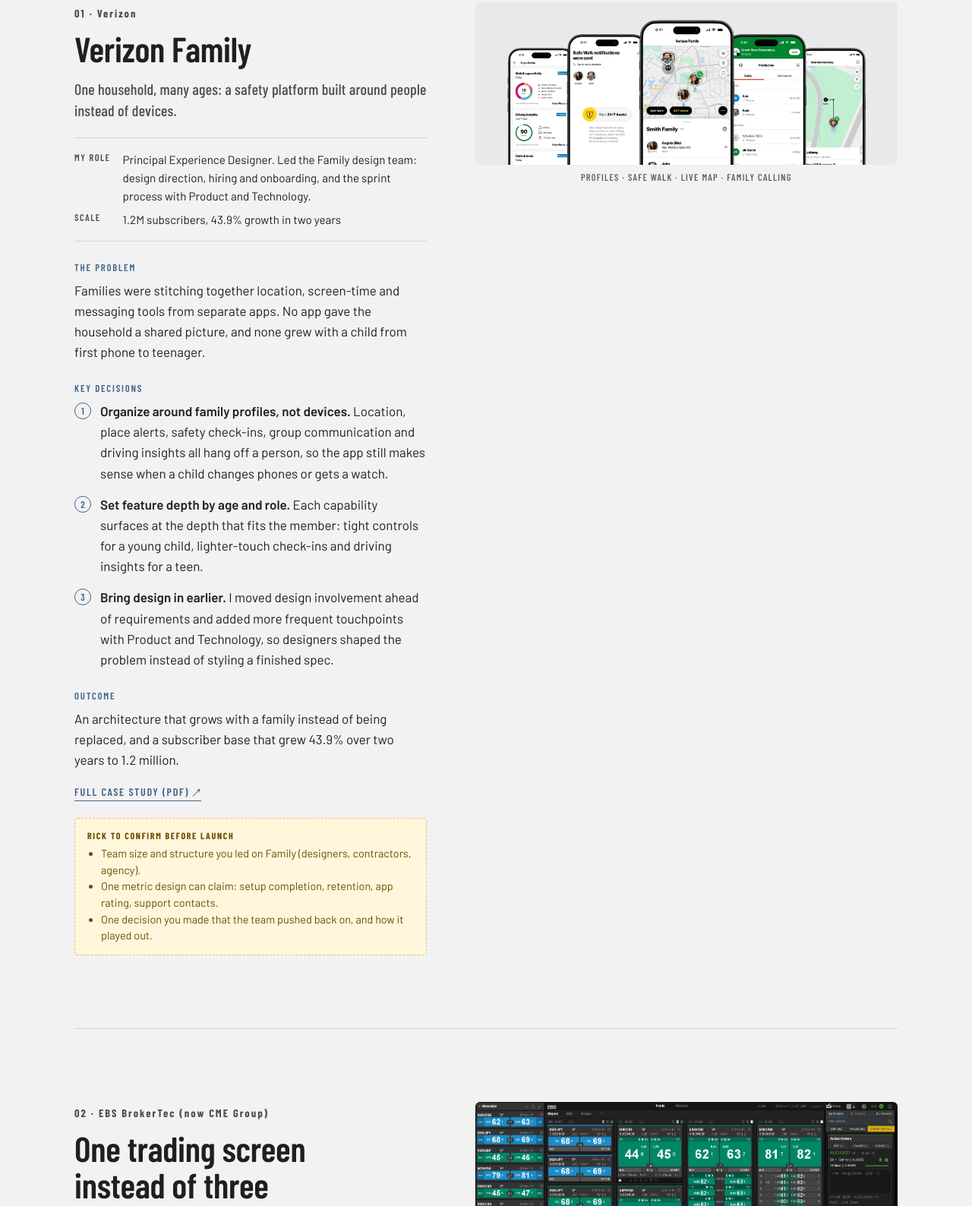
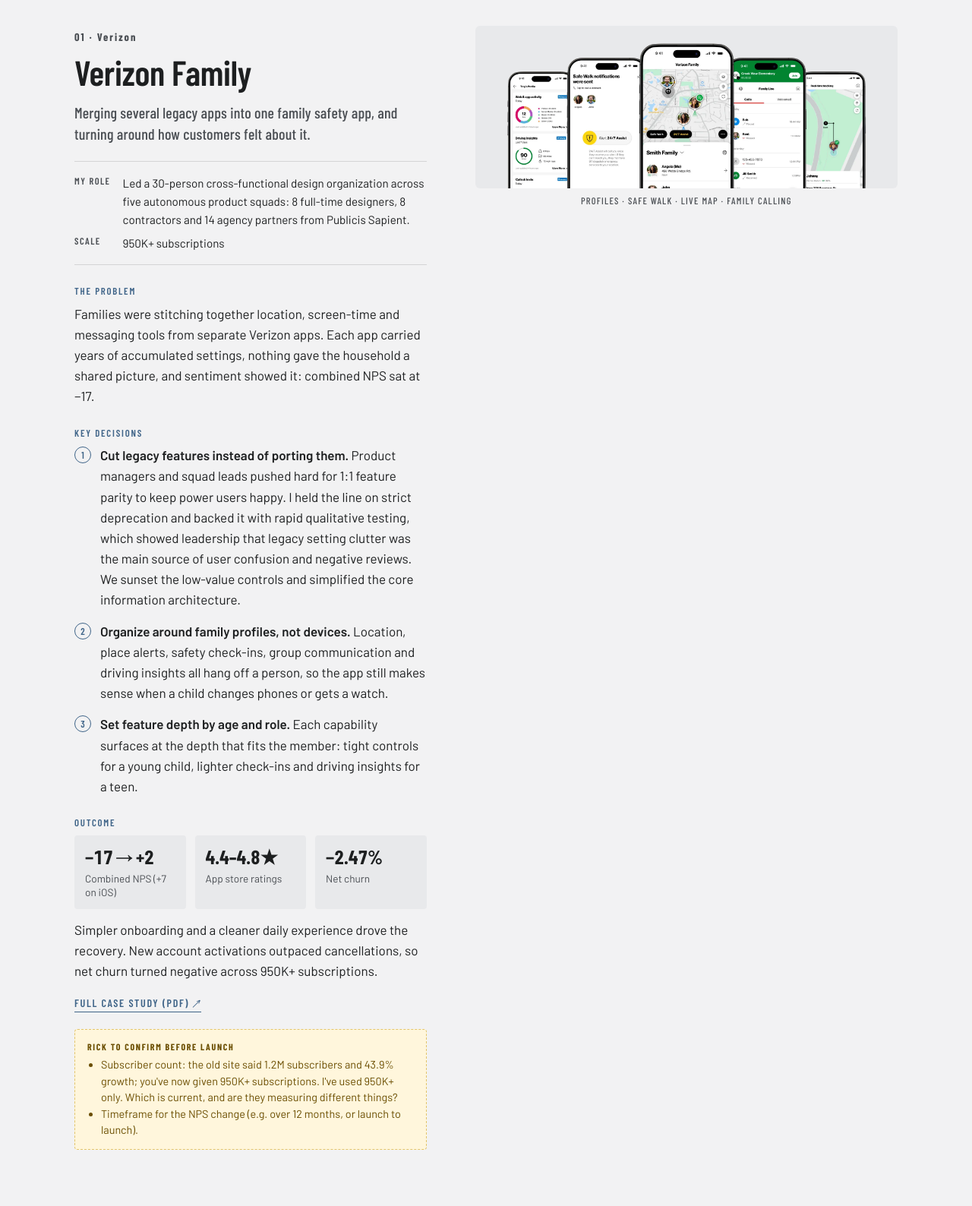
Before and after one commit to graphixkid-cloud/portfolio, a plain HTML site: page index.html in a window 1280 px wide. Shown: the part 1173-2761 px from the top of the page at 76% size. Drawn offline with nearby package versions, Linux system fonts and the light colour scheme.

Commit message:
Verizon Family: team structure, deprecation decision, NPS/ratings/churn outcomes

```diff
--- a/index.html
+++ b/index.html
@@ -4,7 +4,7 @@
 <meta charset="utf-8">
 <meta name="viewport" content="width=device-width, initial-scale=1, viewport-fit=cover">
 <title>Rick Hollandsworth — Principal Product Designer</title>
-<meta name="description" content="Principal Product Designer with 20+ years in high-stakes products: FX trading interfaces at EBS BrokerTec and Verizon's connected-family apps and wearables. Led 30+ designers at Verizon.">
+<meta name="description" content="Principal Product Designer with 20+ years in high-stakes products: FX trading interfaces at EBS BrokerTec and Verizon's connected-family apps and wearables. Led a 30-person design organization at Verizon.">
 <link rel="canonical" href="https://rickhollandsworth.com/">
 <meta property="og:type" content="website">
 <meta property="og:url" content="https://rickhollandsworth.com/">
@@ -113,6 +113,11 @@ section.block{padding-block:clamp(64px,9vw,112px)}
 .decisions li::before{content:counter(d);position:absolute;left:0;top:2px;width:22px;height:22px;border-radius:50%;border:1px solid var(--accent);color:var(--accent);font:600 .8rem/20px var(--font-display);text-align:center}
 .decisions b{font-weight:600}
 .outcome{margin-top:4px;font-size:var(--step-0)}
+.case-stats{display:grid;grid-template-columns:repeat(3,minmax(0,1fr));gap:12px;margin:4px 0 14px}
+.case-stats div{background:var(--surface);border-radius:4px;padding:14px 14px 12px}
+.case-stats b{display:block;font:700 1.6rem/1.1 var(--font-display);font-variant-numeric:tabular-nums;white-space:nowrap}
+.case-stats span{display:block;margin-top:6px;font-size:.85rem;line-height:1.35;color:var(--ink-2)}
+@media (max-width:480px){.case-stats{grid-template-columns:minmax(0,1fr)}}
 .links{display:flex;flex-wrap:wrap;gap:10px 22px;margin-top:22px}
 .links a{font:600 .88rem/1 var(--font-display);letter-spacing:.12em;text-transform:uppercase;text-decoration:none;border-bottom:1px solid currentColor;padding-bottom:4px}
 .media{display:grid;gap:16px;align-content:start}
@@ -198,14 +203,14 @@ section.block{padding-block:clamp(64px,9vw,112px)}
   <div class="wrap">
     <p class="label">Principal Product Designer · 20+ years · Remote</p>
     <h1 id="hero-title">Trading floors to family wrists.</h1>
-    <p class="lede">I design high-stakes products for the people who depend on them: <strong>FX trading screens at EBS BrokerTec</strong> handling $41B a day, and <strong>Verizon's connected-family apps and wearables</strong>, where every product serves two people at once. Most recently I led 30+ designers across Verizon's consumer portfolio.</p>
+    <p class="lede">I design high-stakes products for the people who depend on them: <strong>FX trading screens at EBS BrokerTec</strong> handling $41B a day, and <strong>Verizon's connected-family apps and wearables</strong>, where every product serves two people at once. Most recently I led a 30-person design organization across Verizon's consumer portfolio.</p>
     <div class="hero-actions">
       <a class="btn btn-light" href="#work">See the work</a>
       <a class="btn btn-ghost" href="#contact">Get in touch</a>
     </div>
     <div class="stats" role="list">
       <div class="stat" role="listitem"><b>20M</b><span>Subscribers reached</span><small>Verizon consumer portfolio</small></div>
-      <div class="stat" role="listitem"><b>30+</b><span>Designers led</span><small>Verizon Family &amp; Protect</small></div>
+      <div class="stat" role="listitem"><b>30</b><span>Person design org led</span><small>Verizon Family · 5 product squads</small></div>
       <div class="stat" role="listitem"><b>$41B</b><span>Daily trades</span><small>EBS FX trading interface</small></div>
       <div class="stat" role="listitem"><b>5×</b><span>Best Broker, Spot FX</span><small>EBS BrokerTec, consecutive years</small></div>
     </div>
@@ -236,23 +241,28 @@ section.block{padding-block:clamp(64px,9vw,112px)}
       <div>
         <span class="case-num">01 · Verizon</span>
         <h3>Verizon Family</h3>
-        <p class="thesis">One household, many ages: a safety platform built around people instead of devices.</p>
+        <p class="thesis">Merging several legacy apps into one family safety app, and turning around how customers felt about it.</p>
         <dl class="meta">
-          <dt>My role</dt><dd>Principal Experience Designer. Led the Family design team: design direction, hiring and onboarding, and the sprint process with Product and Technology.</dd>
-          <dt>Scale</dt><dd>1.2M subscribers, 43.9% growth in two years</dd>
+          <dt>My role</dt><dd>Led a 30-person cross-functional design organization across five autonomous product squads: 8 full-time designers, 8 contractors and 14 agency partners from Publicis Sapient.</dd>
+          <dt>Scale</dt><dd>950K+ subscriptions</dd>
         </dl>
         <h4>The problem</h4>
-        <p>Families were stitching together location, screen-time and messaging tools from separate apps. No app gave the household a shared picture, and none grew with a child from first phone to teenager.</p>
+        <p>Families were stitching together location, screen-time and messaging tools from separate Verizon apps. Each app carried years of accumulated settings, nothing gave the household a shared picture, and sentiment showed it: combined NPS sat at −17.</p>
         <h4>Key decisions</h4>
         <ol class="decisions">
+          <li><b>Cut legacy features instead of porting them.</b> Product managers and squad leads pushed hard for 1:1 feature parity to keep power users happy. I held the line on strict deprecation and backed it with rapid qualitative testing, which showed leadership that legacy setting clutter was the main source of user confusion and negative reviews. We sunset the low-value controls and simplified the core information architecture.</li>
           <li><b>Organize around family profiles, not devices.</b> Location, place alerts, safety check-ins, group communication and driving insights all hang off a person, so the app still makes sense when a child changes phones or gets a watch.</li>
-          <li><b>Set feature depth by age and role.</b> Each capability surfaces at the depth that fits the member: tight controls for a young child, lighter-touch check-ins and driving insights for a teen.</li>
-          <li><b>Bring design in earlier.</b> I moved design involvement ahead of requirements and added more frequent touchpoints with Product and Technology, so designers shaped the problem instead of styling a finished spec.</li>
+          <li><b>Set feature depth by age and role.</b> Each capability surfaces at the depth that fits the member: tight controls for a young child, lighter check-ins and driving insights for a teen.</li>
         </ol>
         <h4>Outcome</h4>
-        <p class="outcome">An architecture that grows with a family instead of being replaced, and a subscriber base that grew 43.9% over two years to 1.2 million.</p>
+        <div class="case-stats">
+          <div><b>−17 → +2</b><span>Combined NPS (+7 on iOS)</span></div>
+          <div><b>4.4–4.8★</b><span>App store ratings</span></div>
+          <div><b>−2.47%</b><span>Net churn</span></div>
+        </div>
+        <p class="outcome">Simpler onboarding and a cleaner daily experience drove the recovery. New account activations outpaced cancellations, so net churn turned negative across 950K+ subscriptions.</p>
         <div class="links"><a href="https://dbf02f2a-eec1-4921-8faf-9a35df1ec2b8.usrfiles.com/ugd/dbf02f_ef47e91ff3444d33b5ca65368557435e.pdf" target="_blank" rel="noopener">Full case study (PDF) ↗</a></div>
-        <div class="draft-note"><b>Rick to confirm before launch</b><ul><li>Team size and structure you led on Family (designers, contractors, agency).</li><li>One metric design can claim: setup completion, retention, app rating, support contacts.</li><li>One decision you made that the team pushed back on, and how it played out.</li></ul></div>
+        <div class="draft-note"><b>Rick to confirm before launch</b><ul><li>Subscriber count: the old site said 1.2M subscribers and 43.9% growth; you've now given 950K+ subscriptions. I've used 950K+ only. Which is current, and are they measuring different things?</li><li>Timeframe for the NPS change (e.g. over 12 months, or launch to launch).</li></ul></div>
       </div>
       <div class="media">
         <figure><div class="shot"><img src="assets/img/family.webp" alt="Verizon Family app screens: profiles, safe walk alerts, live map, family line calling and real-time tracking" width="1918" height="738" loading="lazy"></div><figcaption>Profiles · Safe walk · Live map · Family calling</figcaption></figure>
@@ -383,14 +393,14 @@ section.block{padding-block:clamp(64px,9vw,112px)}
       <img src="assets/img/rick.webp" alt="Rick Hollandsworth" width="450" height="450" loading="lazy">
       <div class="bio">
         <p>I'm a Principal Product Designer with more than 20 years in telecom and financial services. My work sits where mistakes are expensive: a trader acting on a price, or a parent trusting a watch on their child's wrist.</p>
-        <p>At Verizon I led design for the Family and Protect portfolios and grew a team of 30+ designers, working across a consumer portfolio that reached more than 20 million subscribers, including 5G Home Internet, Verizon Cloud, Verizon Family, Verizon Protect and the Gizmo and Care Smart wearables. Before that I spent five years at EBS BrokerTec designing FX trading interfaces, and earlier designed for JPMorgan Chase Private Bank, Citigroup, KPMG and BNY Mellon.</p>
+        <p>At Verizon I led a 30-person cross-functional design organization across five product squads on Verizon Family, working across a consumer portfolio that reached more than 20 million subscribers, including 5G Home Internet, Verizon Cloud, Verizon Family, Verizon Protect and the Gizmo and Care Smart wearables. Before that I spent five years at EBS BrokerTec designing FX trading interfaces, and earlier designed for JPMorgan Chase Private Bank, Citigroup, KPMG and BNY Mellon.</p>
         <p>I lead by giving designers ownership of hard problems, pushing for testing with real users, and getting design into the room before requirements are set. Today I use AI tools (Claude, Gemini, NotebookLM, Figma Make) for research synthesis and fast interactive prototyping.</p>
         <div class="facts">
           <div><h3>Focus</h3><p>Complex financial interfaces, multi-user consumer ecosystems, design systems, design leadership</p></div>
           <div><h3>Education</h3><p>Pratt Institute, BFA (Honors), Computer Graphics &amp; Interactivity</p></div>
           <div><h3>Certifications</h3><p>Google AI Professional Certificate · ACI Dealing Simulation</p></div>
         </div>
-        <div class="draft-note"><b>Rick to confirm before launch</b><ul><li>"Led design for the Family and Protect portfolios and grew a team of 30+ designers": is that accurate? Was it 30 designers, or a 30-person cross-functional group? Were they your direct reports?</li><li>Do you want to be positioned as a hands-on Principal (IC) or a design manager? The copy should say one clearly.</li></ul></div>
+        <div class="draft-note"><b>Rick to confirm before launch</b><ul><li>Do you want to be positioned as a hands-on Principal (IC) or a design manager? The copy should say one clearly.</li></ul></div>
       </div>
     </div>
   </div>
```
